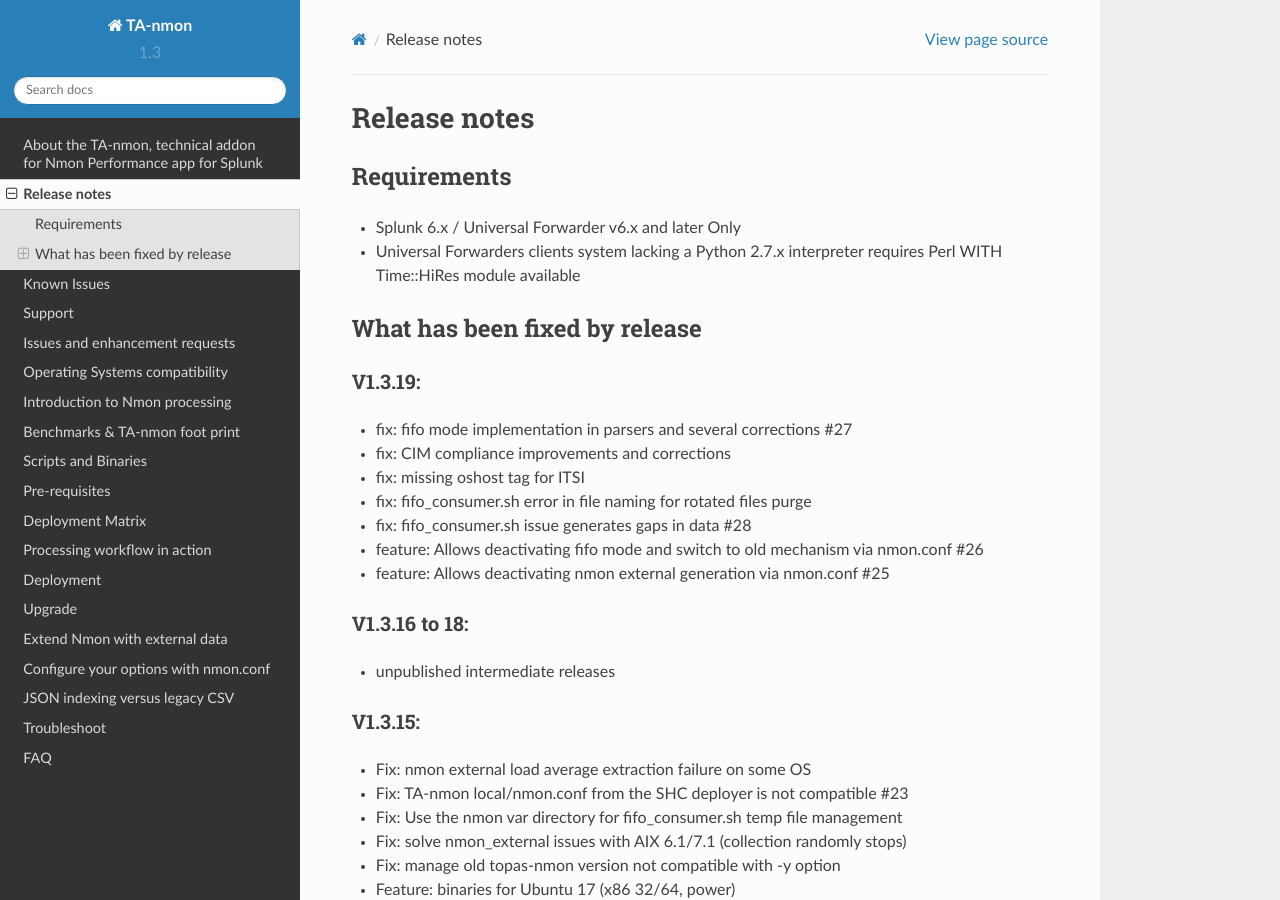
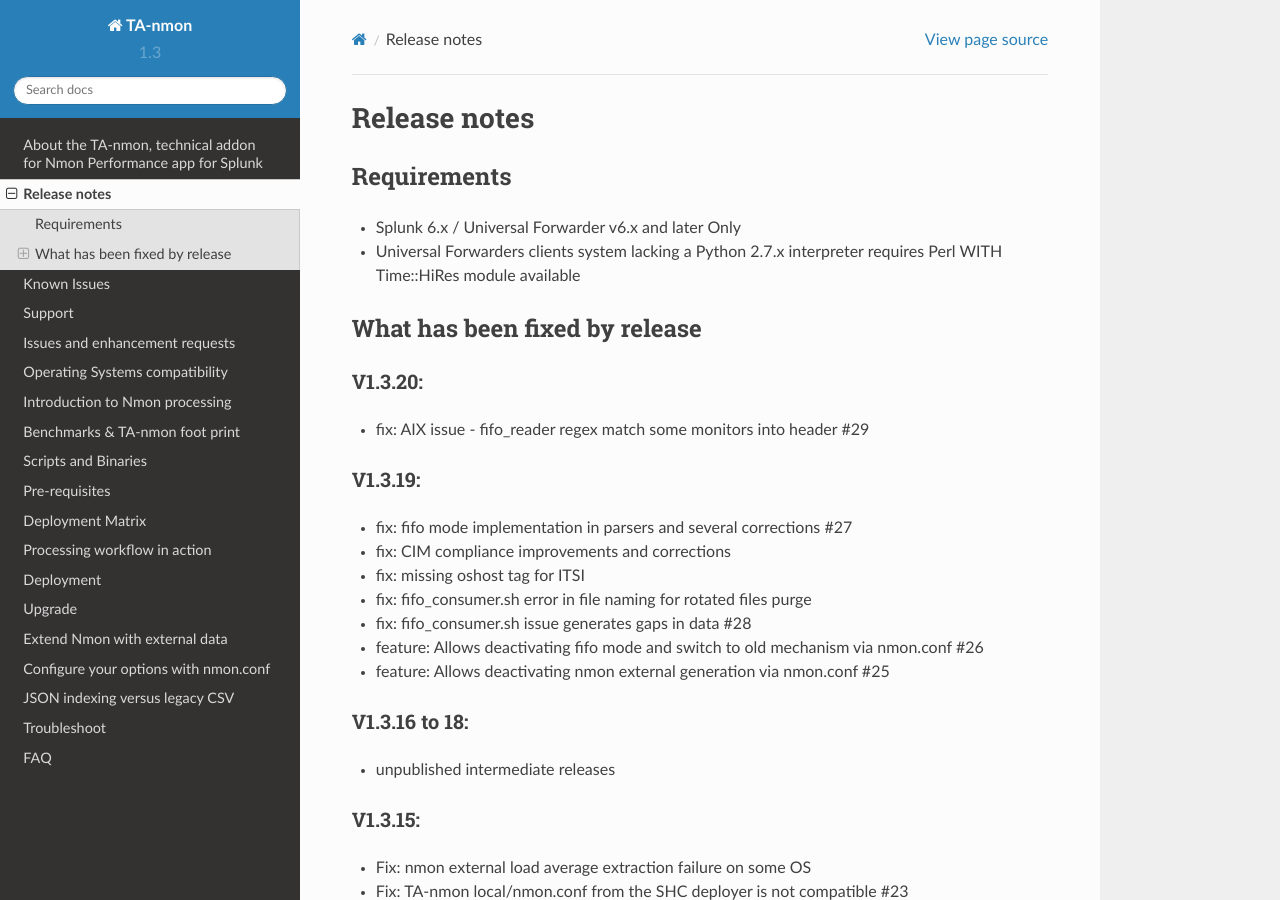
Before and after one commit to guilhemmarchand/TA-nmon, a Sphinx documentation site: the page built from docs/releasenotes.rst, in a window 1280 px wide and 900 px high. Built offline with Sphinx 7.4.7 and the Read the Docs theme 2.0.0, drawn with Linux system fonts in a browser that asks for light colours.

Commit message:
release notes update

```diff
--- a/docs/releasenotes.rst
+++ b/docs/releasenotes.rst
@@ -13,6 +13,12 @@
 ^^^^^^^^^^^^^^^^^^^^^^^^^^^^^^
 What has been fixed by release
 ^^^^^^^^^^^^^^^^^^^^^^^^^^^^^^
+
+========
+V1.3.20:
+========
+
+- fix: AIX issue - fifo_reader regex match some monitors into header #29
 
 ========
 V1.3.19:
```
